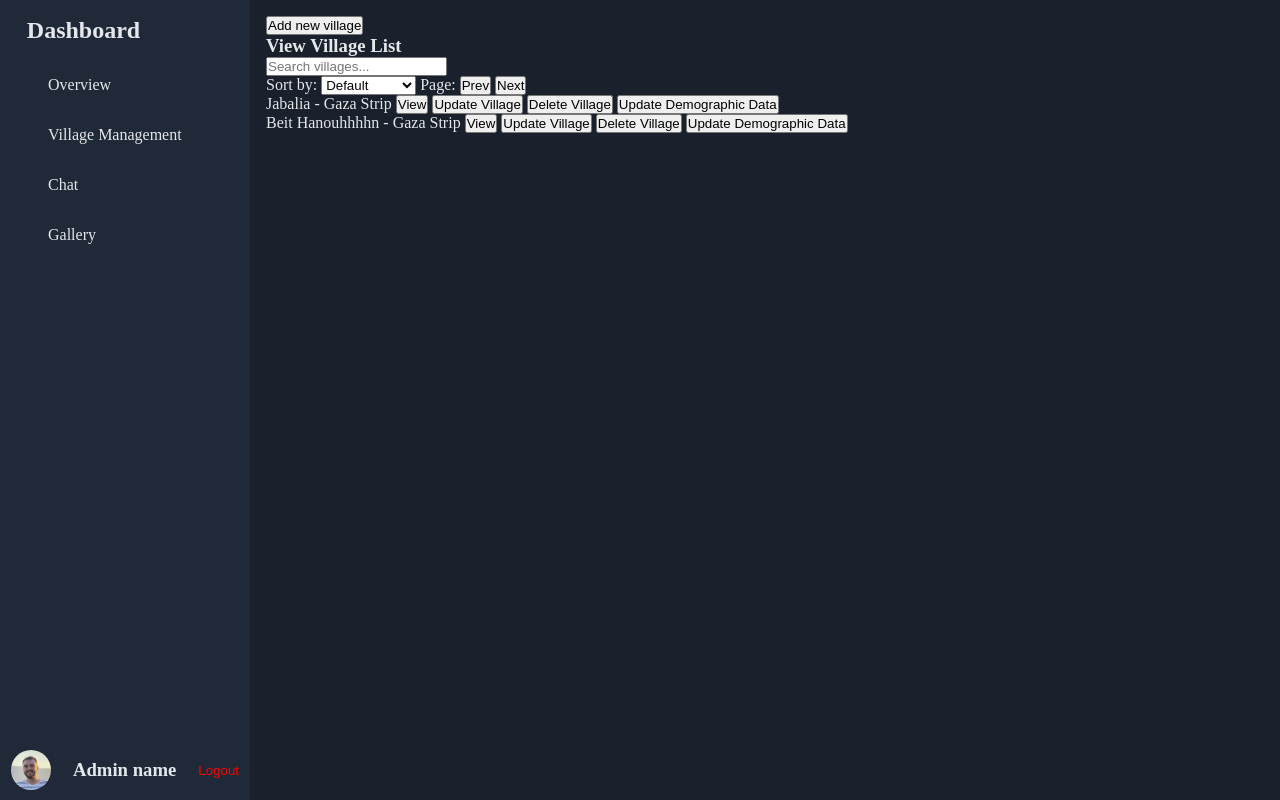
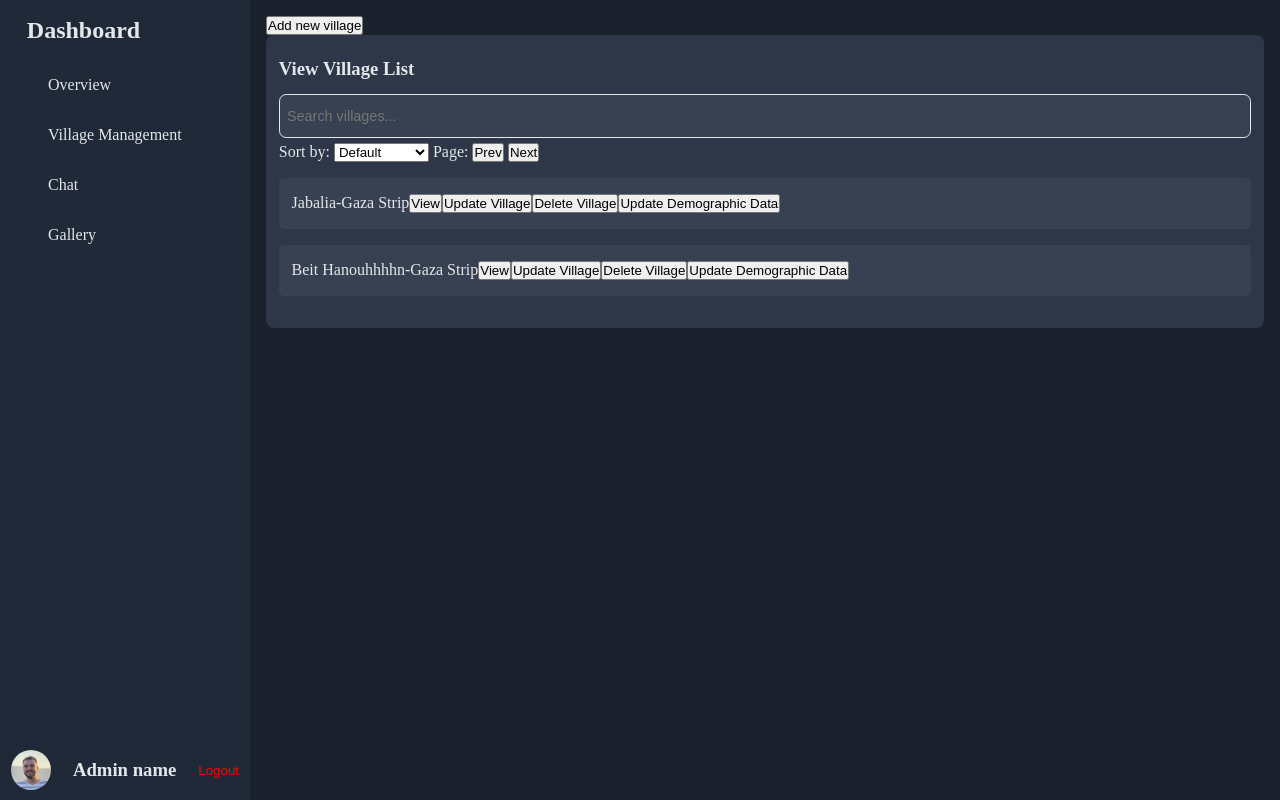
Before and after one commit to shehab-kharaz/villages-management-system, a plain HTML site: page src/html/village-management.html in a window 1280 px wide. Drawn offline with Linux system fonts and the light colour scheme.

Commit message:
feat: Styles for villages list in villages management

```diff
--- a/src/js/villages-modal.js
+++ b/src/js/villages-modal.js
@@ -134,10 +134,8 @@ function createDeleteModal(villageId) {
   const confirmButton = document.createElement("button");
   confirmButton.textContent = "Yes, Delete";
   confirmButton.addEventListener("click", () => {
-    console.log(villagesMap);
     villagesMap.delete(villageId);
-    console.log(villagesMap);
-
+    generateVillageList(villagesMap);
     closeModal();
   });
 
--- a/src/sass/village-management.scss
+++ b/src/sass/village-management.scss
@@ -1,6 +1,7 @@
 $primary-background-color: #1a202c;
 $aside-background-color:  #1f2937;
-$cards-background-color: #1f2937;
+$cards-background-color: #374151;
+$main-container-background-color: #2d3748;
 
 $primary-text-color: #e4e7eb;
 $primary-font-size: 1rem;
@@ -121,7 +122,37 @@ aside ul li a {
 }
 
 
+section {
+  display: flex;
+  flex-direction: column;
+  padding: 1em 0.8em;
+  background-color: $main-container-background-color;
+  border-radius: 8px;
 
+  h3 {
+    margin: 0.4em 0;
+  }
+
+  input {
+    max-width: 100%;
+    margin: 0.4em 0;
+    padding: 0.9em 0.5em;
+    border-radius: 0.5em;
+    font-size: 0.9rem;
+    background-color: $cards-background-color;
+    color: $primary-text-color;
+
+    border: 1px solid $primary-text-color;
+  }
+
+  div.village-item{
+    display: flex;
+    background-color: $cards-background-color;
+    margin: 1em 0;
+    padding: 1em 0.8em;
+    border-radius: 0.3em;
+  }
+}
 
 
 @media(max-width: 425px) {
```
Also changed, not shown: dist/css/management/village-management.css, 1 other file.
